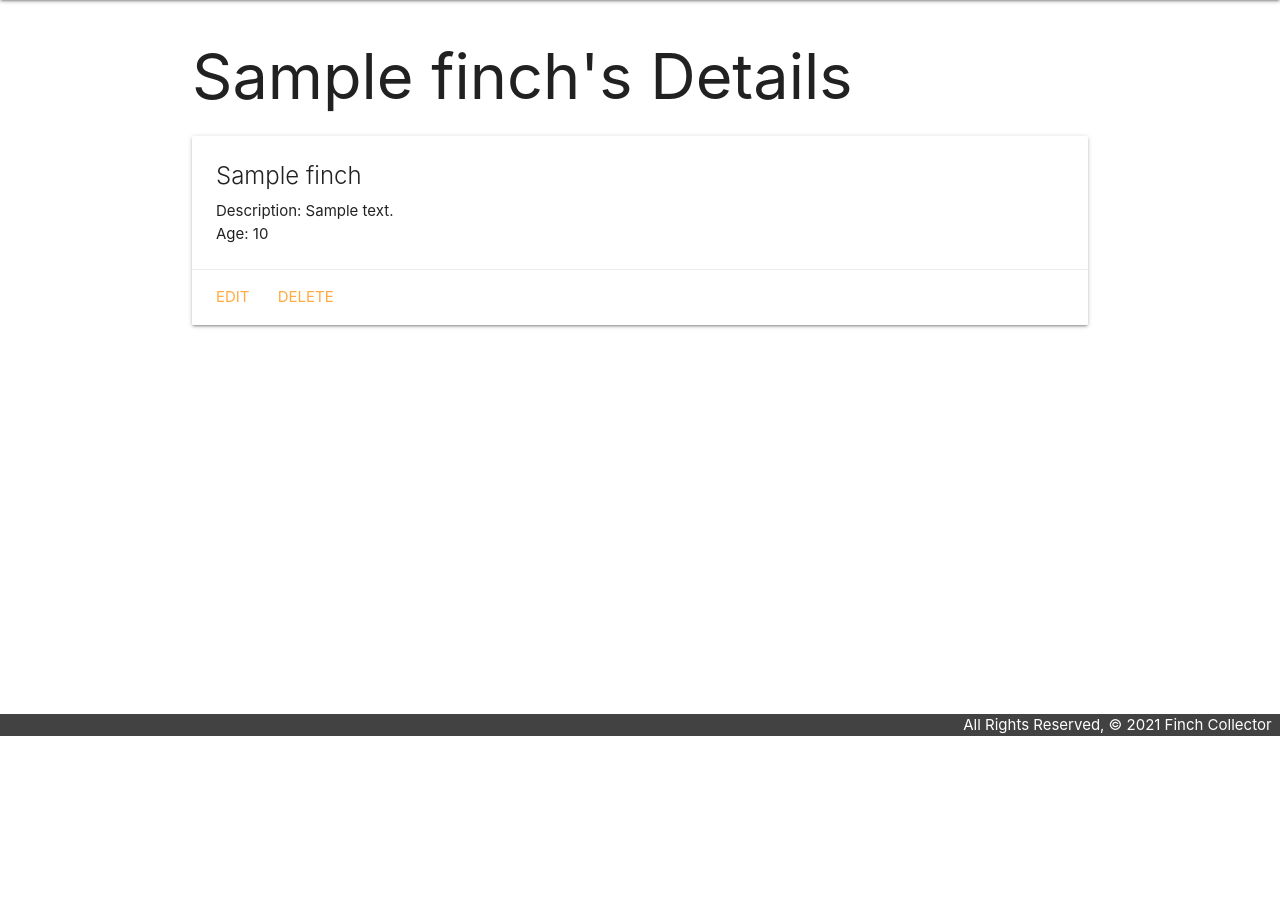
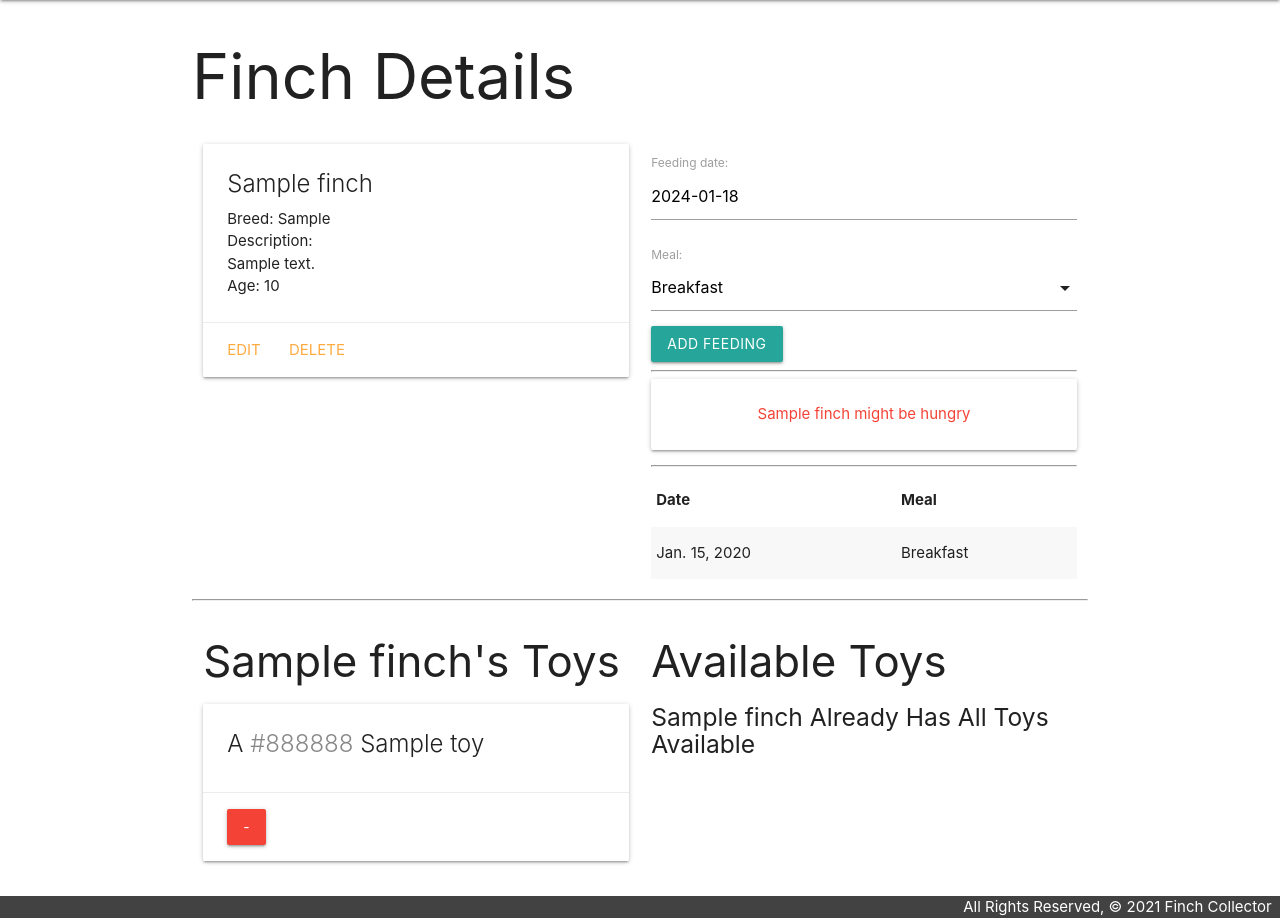
Before and after one commit to da1dude/fintchcollector, a Django app: page /finches/1 in a window 1280 px wide. Shown: the part 64-982 px from the top of the page. Before the commit the page ends 800 px from the top, so only its background shows below. Run offline with Django 5.2, Linux system fonts and the light colour scheme; tables that the repository leaves empty hold one stand-in row (values such as "Sample post").

Commit message:
degbugged error adding cat, and adding toys

```diff
--- a/main_app/admin.py
+++ b/main_app/admin.py
@@ -2,6 +2,8 @@ from django.contrib import admin
 
 # Register your models here.
 
-from .models import Finch
+from .models import Finch, Feeding, Toy
 
 admin.site.register(Finch)
+admin.site.register(Feeding)
+admin.site.register(Toy)
--- /dev/null
+++ b/main_app/forms.py
@@ -0,0 +1,9 @@
+# forms.py
+
+from django.forms import ModelForm
+from .models import Feeding
+
+class FeedingForm(ModelForm):
+    class Meta:
+        model = Feeding
+        fields = ['date', 'meal']
--- a/main_app/models.py
+++ b/main_app/models.py
@@ -1,15 +1,63 @@
 from django.db import models
 from django.urls import reverse
 
+from datetime import date
+
 # Create your models here.
+
+MEALS = (
+    ('B', 'Breakfast'),
+    ('L', 'Lunch'),
+    ('D', 'Dinner')
+)
+
+# The Toy model for our many to many relationship
+class Toy(models.Model):
+    name = models.CharField(max_length=50)
+    color = models.CharField(max_length=50)
+
+    def __str__(self):
+        return f'{self.color} {self.name}'
+
+    def get_absolute_url(self):
+        return reverse('toy_detail', kwargs={'pk': self.id})
+
 
 class Finch(models.Model):
     name = models.CharField(max_length=100)
+    breed = models.CharField(max_length=100)
     description = models.TextField(max_length=250)
     age = models.IntegerField()
+    # Add the M:M relationship - finches and toys have a MM to relationship
+    toys = models.ManyToManyField(Toy)
+
 
     def __str__(self):
         return self.name
 
     def get_absolute_url(self):
         return reverse('detail', kwargs={'finch_id': self.id})
+
+    def fed_for_today(self):
+        return self.feeding_set.filter(date=date.today()).count() >= len(MEALS)
+
+class Feeding(models.Model):
+    date = models.DateField('feeding date')
+    meal = models.CharField(
+        max_length=1,
+        # add the 'choices' field option
+        choices=MEALS,
+        # set the default value for meal to be 'B'
+        default=MEALS[0][0]
+    )
+
+    # Create a finch_id FK
+    finch = models.ForeignKey(Finch, on_delete=models.CASCADE)
+
+    def __str__(self):
+        # Nice method for obtaining the friendly value of a Field.choice
+        # get_xxx_display alows ya to select any value to display by replacing xxx
+        return f"{self.get_meal_display()} on {self.date} for {self.finch}"
+    # change the default sort
+    class Meta:
+        ordering = ['-date']
--- a/main_app/templates/base.html
+++ b/main_app/templates/base.html
@@ -8,6 +8,7 @@
     <title>Fintch Collector</title>
     <link rel="stylesheet" href="https://cdnjs.cloudflare.com/ajax/libs/materialize/1.0.0/css/materialize.min.css">
     <link rel="stylesheet" type="text/css" href="{% static 'css/style.css' %}">
+    <script src="https://cdnjs.cloudflare.com/ajax/libs/materialize/1.0.0/js/materialize.min.js"></script>
 </head>
 <body>
     <header class="navbar-fixed">
--- a/main_app/templates/finches/detail.html
+++ b/main_app/templates/finches/detail.html
@@ -1,15 +1,19 @@
 {% extends 'base.html' %}
 {% block content %}
 
-    <h1>{{ finch.name }}'s Details</h1>
+<h1>Finch Details</h1>
+
+<div class="row">
+  <div class="col s6">
     <div class="card">
       <div class="card-content">
         <span class="card-title">{{ finch.name }}</span>
-            <p>Description: {{ finch.description }}</p>
+        <p>Breed: {{ finch.breed }}</p>
+        <p>Description: {{ finch.description|linebreaks }}</p>
         {% if finch.age > 0 %}
           <p>Age: {{ finch.age }}</p>
         {% else %}
-                <p>Age: Still an Egg</p>
+          <p>Age: Kitten</p>
         {% endif %}
       </div>
       <div class="card-action">
@@ -17,5 +21,100 @@
         <a href="{% url 'finches_delete' finch.id %}">Delete</a>
       </div>
     </div>
+  </div>
+  <div class="col s6">
+    <form action="{% url 'add_feeding' finch.id %}" method="POST">
+        {% csrf_token %}
+        <!-- Render the inputs -->
+        <!-- Render the inputs as p tags-->
+        {{ feeding_form.as_p }}
+        <input type="submit" class="btn" value="Add Feeding">
+    </form>
+    <hr>
+    {% if finch.fed_for_today %}
+      <div class="card-panel teal-text center-align">{{finch.name}} has been fed all meals for today</div>
+    {% else %}
+      <div class="card-panel red-text center-align">{{finch.name}} might be hungry</div>
+    {% endif %}
+    <hr>
+    <table class="striped">
+      <thead>
+        <tr><th>Date</th><th>Meal</th></tr>
+      </thead>
+      <tbody>
+        <!-- finch.feeding_set.all does the sql JOIN for us to show all feedings for the act -->
+        {% for feeding in finch.feeding_set.all %}
+          <tr>
+            <td>{{feeding.date}}</td>
+            <!-- get_meal_display shows the actual word for the meal from the model -->
+            <td>{{feeding.get_meal_display}}</td>
+          </tr>
+        {% endfor %}
+      </tbody>
+    </table>
+  </div>
+</div>
+
+<hr>
+<div class="row">
+  <div class="col s6">
+    <h3>{{ finch.name }}'s Toys</h3>
+    {% if finch.toys.count %}
+      {% for toy in finch.toys.all %}
+        <div class="card">
+          <div class="card-content">
+            <span class="card-title">
+              A <span style="color: {{ toy.color }}">{{ toy.color }}</span> {{ toy.name }}
+            </span>
+          </div>
+          <div class="card-action">
+            <form action="{% url 'unassoc_toy' finch.id toy.id %}" method="POST">
+                {% csrf_token %}
+                <button class="btn red" type="submit">-</button>
+            </form>
+          </div>
+        </div>
+      {% endfor %}
+    {% else %}
+      <h5>No Toys 😿</h5>
+    {% endif %}
+  </div>
+  <div class="col s6">
+    <h3>Available Toys</h3>
+    {% if toys.count %}
+      {% for toy in toys.all %}
+        <div class="card">
+          <div class="card-content">
+            <span class="card-title">
+              A <span style="color: {{ toy.color }}">{{ toy.color }}</span> {{ toy.name }}
+            </span>
+          </div>
+          <div class="card-action">
+            <form action="{% url 'assoc_toy' finch.id toy.id %}" method="POST">
+              {% csrf_token %}
+              <button type="submit" class="btn">Add</button>
+            </form>
+          </div>
+        </div>
+      {% endfor %}
+    {% else %}
+      <h5>{{finch.name}} Already Has All Toys Available</h5>
+    {% endif %}
+  </div>
+
+<script>
+    const dateEl = document.getElementById('id_date');
+      // M is Materialize's global variable
+    M.Datepicker.init(dateEl, {
+        format: 'yyyy-mm-dd',
+        defaultDate: new Date(),
+        setDefaultDate: true,
+        autoClose: true
+    });
+
+    // add additional JS to initialize select below for the drop down
+        const selectEl = document.getElementById('id_meal');
+        M.FormSelect.init(selectEl);
+</script>
 
 {% endblock %}
--- a/main_app/templates/main_app/finch_confirm_delete.html
+++ b/main_app/templates/main_app/finch_confirm_delete.html
@@ -8,6 +8,6 @@
     <form action="" method="POST">
         {% csrf_token %}
         <input type="submit" value="Yes - Delete!" class="btn">
-        <a href="{% url 'detail' finch.id %}">Cancel</a>
+        <a href="{% url 'detail' finch.id %}" class="btn red">Cancel</a>
     </form>
 {% endblock %}
--- a/main_app/urls.py
+++ b/main_app/urls.py
@@ -13,4 +13,14 @@ urlpatterns = [
     path('finches/create/', views.FinchCreate.as_view(), name='finches_create'),
     path('finches/<int:pk>/update/', views.FinchUpdate.as_view(), name='finches_update'),
     path('finches/<int:pk>/delete/', views.FinchDelete.as_view(), name='finches_delete'),
+    path('finches/<int:finch_id>/add_feeding/', views.add_feeding, name='add_feeding'),
+    #Toy URLS
+    path('toys/', views.ToyList.as_view(), name='toys_index'),
+    path('toys/create/', views.ToyCreate.as_view(), name='toys_create'),
+    path('toys/<int:pk>/update/', views.ToyUpdate.as_view(), name='toys_update'),
+    path('toys/<int:pk>/delete/', views.ToyDelete.as_view(), name='toys_delete'),
+    path('toys/<int:pk>/', views.ToyDetail.as_view(), name='toys_detail'),
+    # associate a toy with a finch (M:M)
+    path('finches/<int:finch_id>/assoc_toy/<int:toy_id>/', views.assoc_toy, name='assoc_toy'),
+    path('finches/<int:finch_id>/unassoc_toy/<int:toy_id>/', views.unassoc_toy, name='unassoc_toy'),
 ]
--- a/main_app/views.py
+++ b/main_app/views.py
@@ -1,7 +1,12 @@
-from django.shortcuts import render
+from django.shortcuts import render, redirect
 from django.views.generic.edit import CreateView, UpdateView, DeleteView
 
-from .models import Finch
+from django.views.generic import ListView
+from django.views.generic.detail import DetailView
+
+
+from .models import Finch, Toy
+from .forms import FeedingForm
 
 # finches = [
 #     {'name': 'Bob', 'description': 'blue and red', 'age': 3},
@@ -30,23 +35,87 @@ def finches_index(request):
         'finches': finches
     })
 
-#detail view - shows 1 cat at '/cats/:id'
+#detail view - shows 1 finch at '/finches/:id'
 def finches_detail(request, finch_id):
-    #find one cat wiht its id
     finch = Finch.objects.get(id=finch_id)
-    return render(request, 'finches/detail.html', { 'finch': finch })
+    #find one finch wiht its id
+    id_list = finch.toys.all().values_list('id')
+    # Now we can query for toys whose ids are not in the list using exclude
+    toys_finch_doesnt_have = Toy.objects.exclude(id__in=id_list)
+    feeding_form = FeedingForm()
+    return render(request, 'finches/detail.html', {
+        'finch': finch, 'feeding_form': feeding_form,
+        # Add the toys to be displayed
+        'toys': toys_finch_doesnt_have
+    })
 
 class FinchCreate(CreateView):
     model = Finch
-    fields = '__all__'
+    # fields = '__all__'
     # fields = ['name', 'breed', 'description', 'age']
     success_url = '/finches'
+    fields = ['name', 'breed', 'description', 'age']
 
 class FinchUpdate(UpdateView):
     model = Finch
     # Let's disallow the renaming of a finch by excluding the name field!
-    fields = ['description', 'age']
+    fields = ['name', 'breed', 'description', 'age']
 
 class FinchDelete(DeleteView):
     model = Finch
     success_url = '/finches'
+
+def add_feeding(request, finch_id):
+    # create a ModelForm instance using the data in request.POST
+    form = FeedingForm(request.POST)
+    # validate the form
+    if form.is_valid():
+        # don't save the form to the db until it
+        # has the finch_id assigned
+        new_feeding = form.save(commit=False)
+        new_feeding.finch_id = finch_id
+        new_feeding.save()
+    return redirect('detail', finch_id=finch_id)
+
+#List of Toy Views here
+
+#ToyList
+class ToyList(ListView):
+    model = Toy
+    template_name = 'toys/index.html'
+
+#Toy Detail
+class ToyDetail(DetailView):
+    model = Toy
+    template_name = 'toys/detail.html'
+
+#Toy Create
+class ToyCreate(CreateView):
+    model = Toy
+    fields = ['name', 'color']
+
+    def form_valid(self, form):
+        return super().form_valid(form)
+
+#Toy Update
+class ToyUpdate(UpdateView):
+    model = Toy
+    fields = ['name', 'color']
+
+#Toy Delete
+class ToyDelete(DeleteView):
+    model = Toy
+    success_url = '/toys.html'
+
+#add and remove toys from finches
+def assoc_toy(request, finch_id, toy_id):
+    #we target the finch and pass it a toy id
+    Finch.objects.get(id=finch_id).toys.add(toy_id)
+
+    return redirect('detail', finch_id=finch_id)
+
+def unassoc_toy(request, finch_id, toy_id):
+    #we target the finch and pass it a toy id
+    Finch.objects.get(id=finch_id).toys.remove(toy_id)
+
+    return redirect('detail', finch_id=finch_id)
```
Also changed, not shown: main_app/templates/toys/detail.html (added, +16 -0 lines), main_app/templates/toys/index.html (added, +18 -0 lines), main_app/migrations/0002_finch_breed.py (added), main_app/migrations/0003_feeding.py (added), main_app/migrations/0004_toy_alter_feeding_options_alter_feeding_date_and_more.py (added), main_app/templates/main_app/finch_form.html (indentation only). Lines whose indentation alone changed are shown as unchanged.
